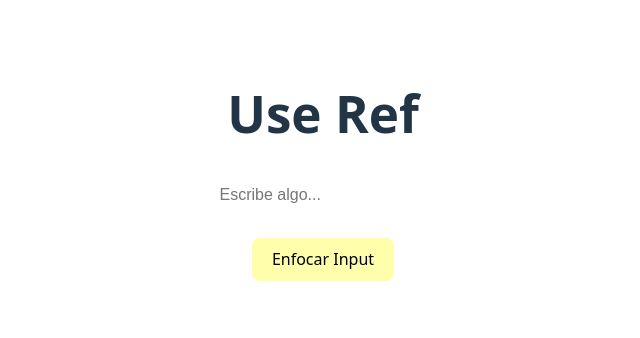
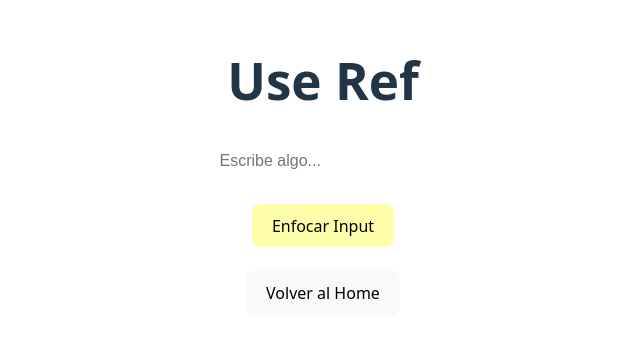
Before and after one commit to leogeney/ActividadSOA, a React (Vite) app in the folder actividadSOA/: page /useRef in a window 1280 px wide. Shown: the part 234-572 px from the top of the page, without its empty margins (317-957 px from the left). Built offline with nearby package versions, Linux system fonts and the light colour scheme.

Commit message:
useRef ready! 2.0

```diff
--- a/actividadSOA/src/playground/UseRefExample.jsx
+++ b/actividadSOA/src/playground/UseRefExample.jsx
@@ -14,7 +14,14 @@ function UseRefExample() {
       <input className="inputEffect" ref={inputRef} type="text" placeholder="Escribe algo..." />
       <br/> <br />
       <button onClick={focusInput} id="buttonRef">Enfocar Input</button>
+
+    <br /><br />
+      <div>
+        <a href="/"><button>Volver al Home</button></a>
+      </div>
     </div>
+
+
   );
 }
 
```
